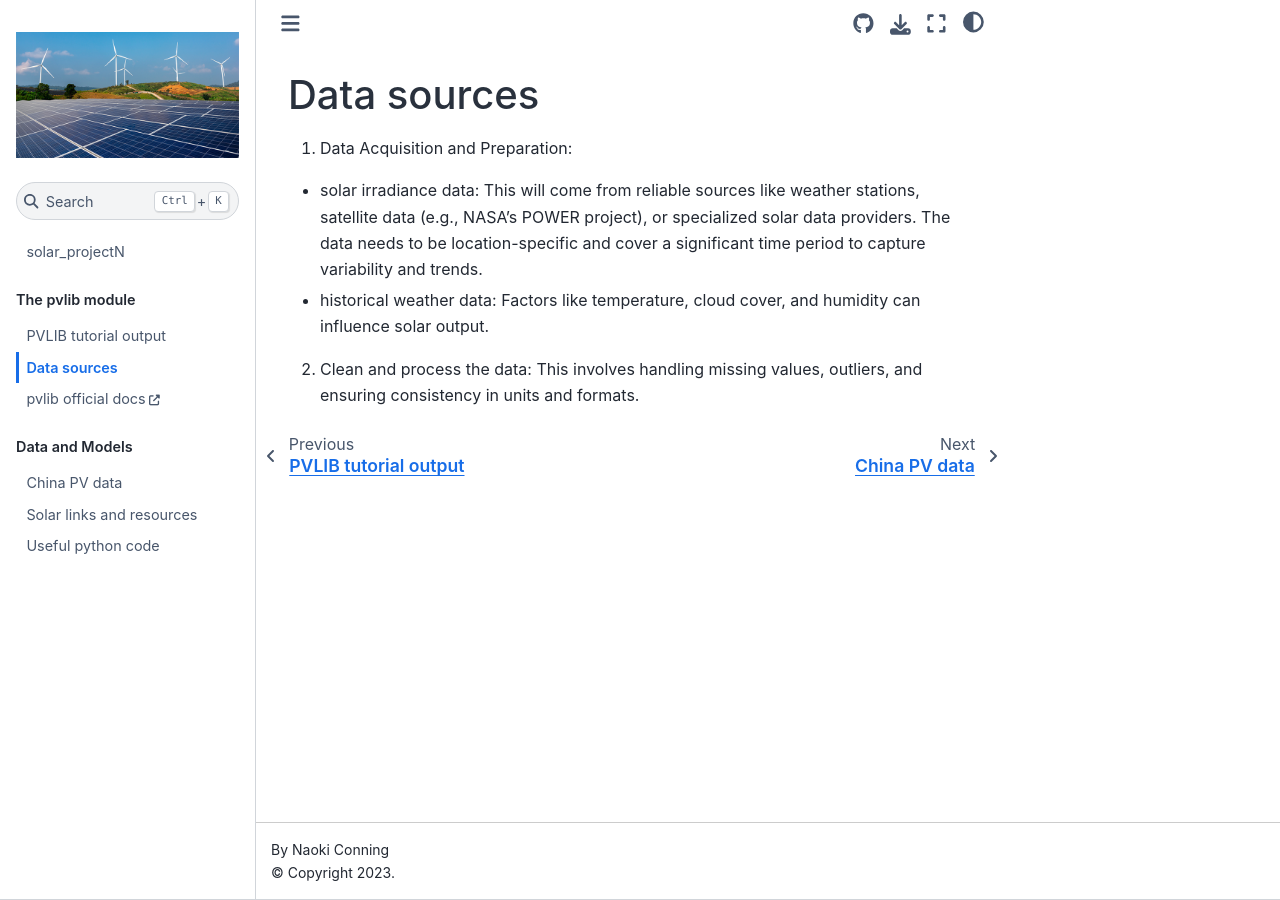
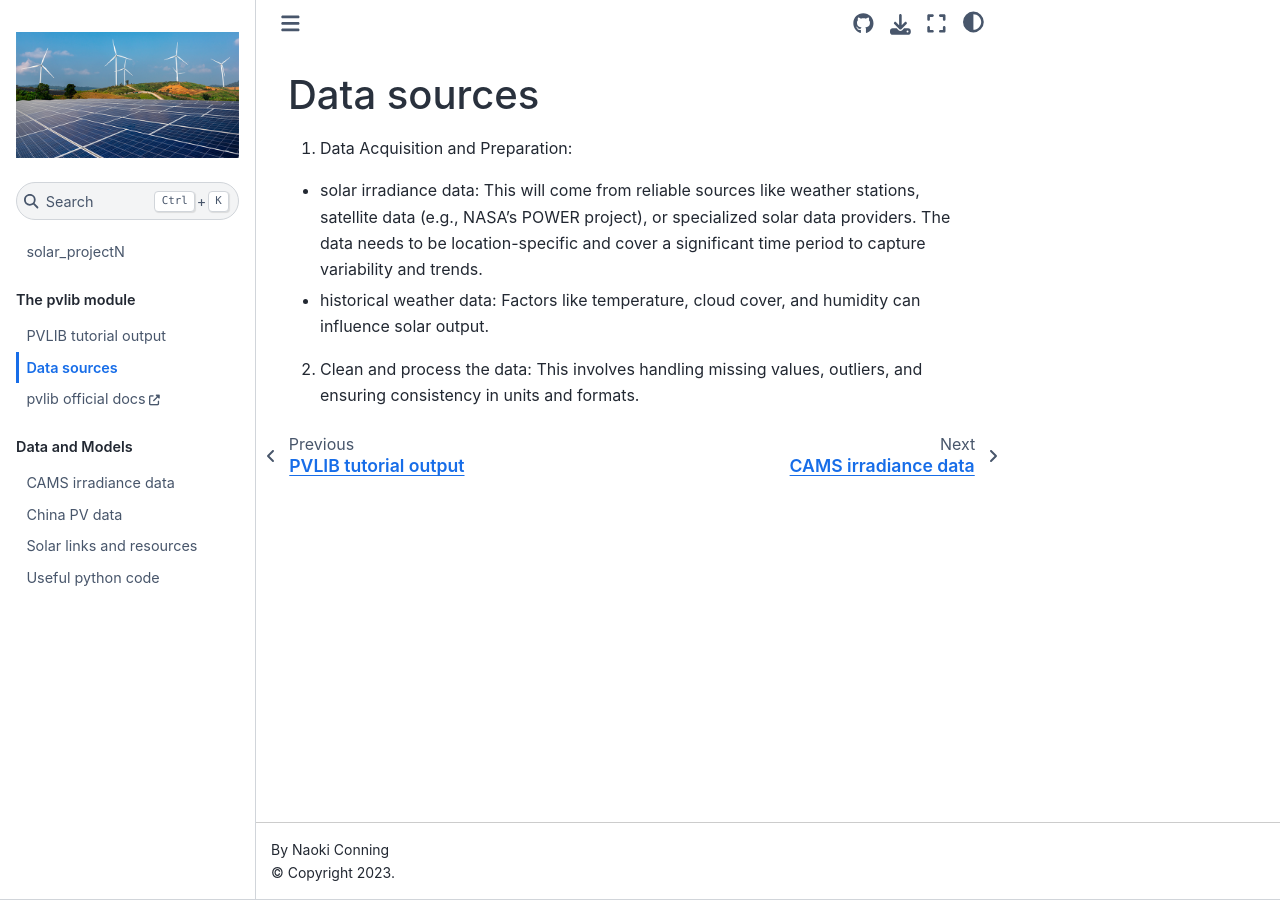
Before and after one commit to naokic3/solar_projectN, a Jupyter Book: the page built from weather_data.md, in a window 1280 px wide. Built offline with Jupyter Book 1.0.4 settings and Sphinx 7.4.7 and the Sphinx Book theme 1.1.4, drawn with Linux system fonts in a browser that asks for light colours; pages that are not in the unit, such as notebooks, are missing from menus; some of the changed lines change nothing that is shown.

Commit message:
new notebooks to site

```diff
--- a/_toc.yml
+++ b/_toc.yml
@@ -10,6 +10,8 @@
     title: pvlib official docs
 - caption: Data and Models
   chapters:
+  - file: PVODataset/src/SampleCode.ipynb
+  - file: PVODataset/src/cams.ipynb
   - file: PVODataset/src/pvod_explore.ipynb
   - file: docs/solar_resources.md
   - file: weather_predict.md
```
